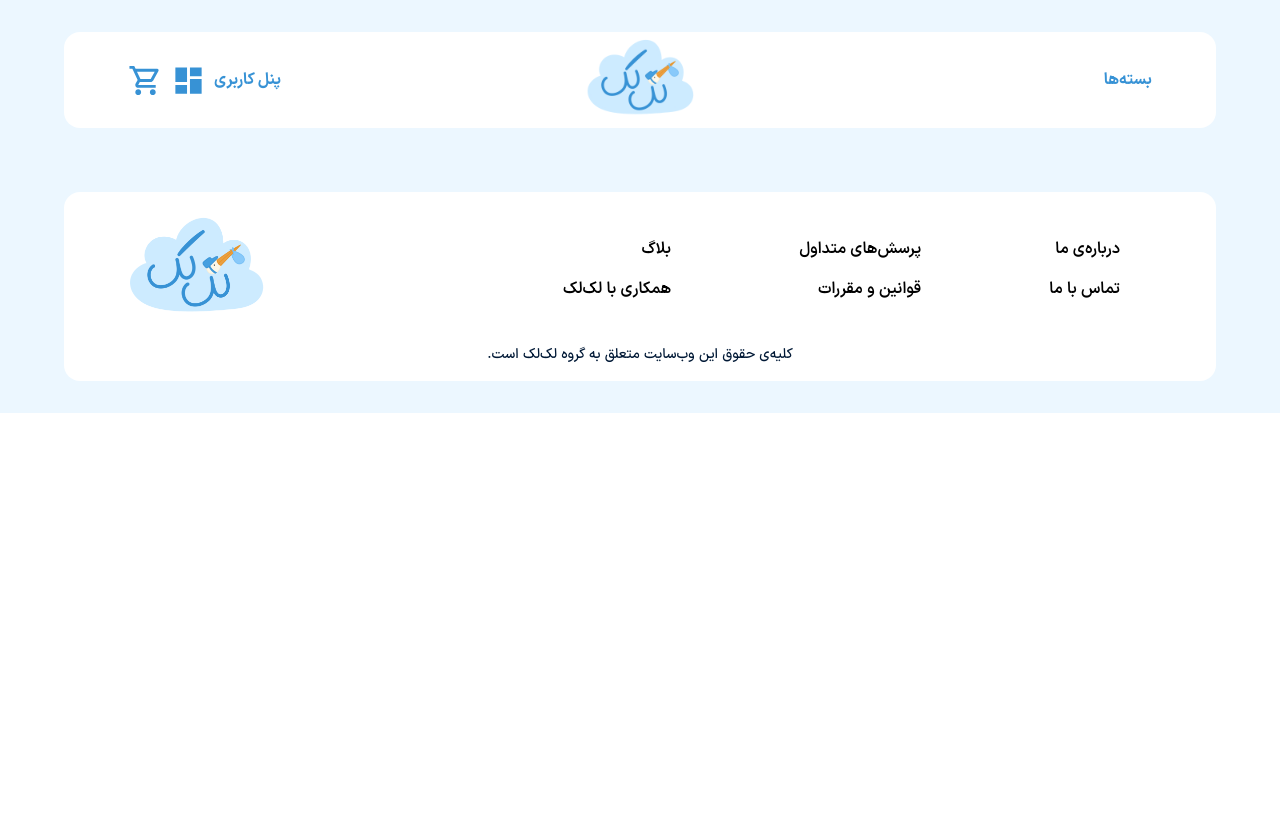
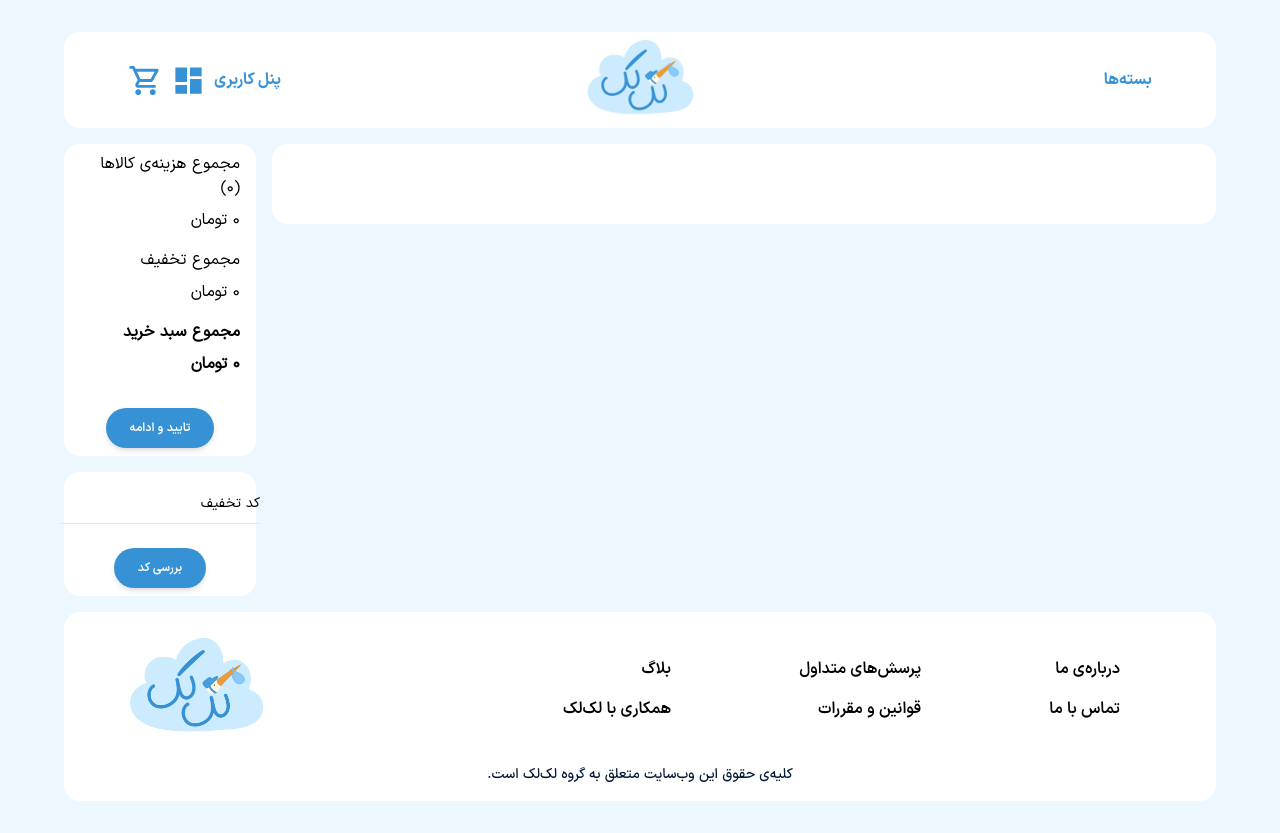
Before and after one commit to SAD-LakLak/Frontend, a React (Vite) app: page /cart in a window 1280 px wide. Before the commit the page ends 800 px from the top, so only its background shows below. Built offline with nearby package versions, Linux system fonts and the light colour scheme; sample sign-in values are in the browser's storage.

Commit message:
feat: Cart Page

```diff
--- a/index.html
+++ b/index.html
@@ -4,7 +4,7 @@
     <meta charset="UTF-8"/>
     <link rel="icon" type="image/svg+xml" href="/vite.svg"/>
     <meta name="viewport" content="width=device-width, initial-scale=1.0"/>
-    <title>Vite + React + TS</title>
+    <title>LakLakBox</title>
     <link rel="stylesheet" href="/src/assets/font/fonts.css"/>
 </head>
 <body>
--- a/src/components/Home/Home.tsx
+++ b/src/components/Home/Home.tsx
@@ -9,7 +9,7 @@ import axiosInstance from "../../constants/axiosConfig.ts";
 import {useState, useEffect} from 'react';
 import PackageCard from "../PackageCard.tsx";
 import {Package} from '../../types/Package.ts';
-import Slider from "@mui/material/Slider";
+import Slider from "react-slick";
 
 const bannerSettings = {
     dots: true,
@@ -34,7 +34,7 @@ const packageSettings = {
     rtl: true,
 };
 
-function Home({children}: { children: React.ReactNode }) {
+function Home() {
     const [recentPackages, setRecentPackages] = useState([]);
 
     useEffect(() => {
--- a/src/components/PackageCard.tsx
+++ b/src/components/PackageCard.tsx
@@ -15,7 +15,7 @@ const PackageCard: React.FC<PackageCardProps> = ({pack}) => {
             <p className=" font-IRANSansXDemiBold text-onBackground text-[16px] mt-6 mb-4" dir="rtl">{pack.name}</p>
             <p className=" font-IRANSansXRegular text-onBackground my-2" dir="rtl">{pack.summary}</p>
             <p className=" font-IRANSansXRegular text-onBackground mt-2" dir="rtl">
-                {replaceEnglishDigits(String(pack.total_price)) + " تومان "}
+                {replaceEnglishDigits(Math.floor(pack.total_price)/1000) + " هزار تومان "}
             </p>
         </div>
     );
--- a/src/context/CartContext.tsx
+++ b/src/context/CartContext.tsx
@@ -1,6 +1,6 @@
 import React, {createContext, useContext, useState, useEffect, ReactNode} from "react";
 
-interface CartItem {
+export interface CartItem {
     id: string;
     name: string;
     price: number;
@@ -12,6 +12,7 @@ interface CartContextType {
     count: number;
     finalPrice: number;
     addToCart: (item: CartItem) => void;
+    subtractFromCart: (id: string) => void;
     removeFromCart: (id: string) => void;
     clearCart: () => void;
     updateQuantity: (id: string, quantity: number) => void;
@@ -48,6 +49,16 @@ export const CartProvider: React.FC<CartProviderProps> = ({children}) => {
         });
     };
 
+    const subtractFromCart = (id: string, quantity: number = 1) => {
+        setCart((prevCart) => {
+            return prevCart
+                .map((item) =>
+                    item.id === id ? {...item, quantity: item.quantity - quantity} : item
+                )
+                .filter((item) => item.quantity > 0);
+        });
+    };
+
     const removeFromCart = (id: string) => {
         setCart((prevCart) => prevCart.filter((item) => item.id !== id));
     };
@@ -63,9 +74,21 @@ export const CartProvider: React.FC<CartProviderProps> = ({children}) => {
     };
 
     return (
-        <CartContext.Provider value={{cart, count, finalPrice, addToCart, removeFromCart, clearCart, updateQuantity}}>
+        <CartContext.Provider
+            value={{
+                cart,
+                count,
+                finalPrice,
+                addToCart,
+                subtractFromCart,
+                removeFromCart,
+                clearCart,
+                updateQuantity,
+            }}
+        >
             {children}
         </CartContext.Provider>
+
     );
 };
 
--- a/src/pages/Cart/Cart.tsx
+++ b/src/pages/Cart/Cart.tsx
@@ -1,17 +1,83 @@
-import React from "react";
+import React, {useState} from "react";
 import Header from "../../components/Home/Header.tsx";
 import Footer from "../../components/Home/Footer.tsx";
+import {useCart} from "../../context/CartContext.tsx";
+import {replaceEnglishDigits} from "../../utils/replacePersianNumbers.ts";
+import {Button, Input} from "@material-tailwind/react";
+import {PackageCart} from "./PackageCart.tsx";
 
 
 function Cart() {
+    const cart = useCart()
+    const [discount, setDiscount] = useState(0.1 * cart.finalPrice)
+    const [discountCode, setDiscountCode] = useState("")
+    const handleCheckDiscountCode = () => {
 
+    }
+    console.log(cart.cart[0])
     return (
         <>
 
-            <div className={"bg-primaryLight min-h-screens w-full py-8 px-16 flex flex-col gap-8"}>
-                <Header />
-                <div className={"flex gap-8"}>
-
+            <div className={"bg-primaryLight min-h-screen justify-between w-full py-8 px-16 flex flex-col gap-4"}>
+                <Header/>
+                <div className={"flex gap-4"}>
+                    {/*right middle*/}
+                    <div className={"flex flex-col w-5/6 min-h-full gap-4"}>
+                        {/*status bar*/}
+                        <div className={" w-full bg-white rounded-2xl min-h-20"}></div>
+                        <div
+                            className={"flex overflow-x-scroll w-full bg-transparent rounded-2xl h-full"}>
+                                {cart.cart.map((element) => <PackageCart cartItem={{...element}}/>)}
+                        </div>
+                    </div>
+                    {/*left middle*/}
+                    <div className={"flex flex-col w-1/6 justify-between gap-4"}>
+                        {/* prices */}
+                        <div
+                            className={"flex flex-col items-start bg-white justify-between rounded-2xl gap-4 h-full p-2 px-4"}>
+                            <div
+                                className={"flex flex-col font-IRANSansXRegular justify-between items-start gap-2"}>
+                                <p>{`مجموع هزینه‌ی کالاها (${replaceEnglishDigits(cart.count)})`}</p>
+                                <p>{`${replaceEnglishDigits(cart.finalPrice)} تومان`}</p>
+                            </div>
+                            <div
+                                className={"flex flex-col font-IRANSansXRegular justify-between items-start gap-2"}>
+                                <p>{`مجموع تخفیف`}</p>
+                                <p>{`${replaceEnglishDigits(discount)} تومان`}</p>
+                            </div>
+                            <div
+                                className={"flex flex-col font-IRANSansXRegular font-bold justify-between items-start gap-2"}>
+                                <p>{`مجموع سبد خرید`}</p>
+                                <p>{`${replaceEnglishDigits(cart.finalPrice - discount)} تومان`}</p>
+                            </div>
+                            <div className={"flex w-full justify-center"}>
+                                <Button
+                                    className="rounded-full w-fit bg-primary font-IRANSansXDemiBold mt-4">
+                                    تایید و ادامه‌
+                                </Button>
+                            </div>
+                        </div>
+                        {/*discount*/}
+                        <div
+                            className={"flex flex-col bg-white rounded-2xl gap-2 p-2 px-4 justify-between items-center"}>
+                            <Input
+                                label="کد تخفیف"
+                                type="text"
+                                value={discountCode}
+                                onChange={(e) => setDiscountCode(e.target.value)}
+                                color="blue"
+                                variant={"standard"}
+                                className="font-IRANSansXRegular"
+                            />
+                            <div className={"flex w-full justify-center"}>
+                                <Button
+                                    onClick={handleCheckDiscountCode}
+                                    className="rounded-full w-fit bg-primary font-IRANSansXDemiBold mt-4">
+                                    بررسی کد‌
+                                </Button>
+                            </div>
+                        </div>
+                    </div>
                 </div>
                 <Footer/>
             </div>
--- /dev/null
+++ b/src/pages/Cart/PackageCart.tsx
@@ -0,0 +1,64 @@
+import {useEffect, useState} from "react";
+import {Package} from "../../types/Package.ts";
+import {fetchPackage} from "../Packages/id/Package.ts";
+import {replaceEnglishDigits} from "../../utils/replacePersianNumbers.ts";
+import {Add, Remove} from "@mui/icons-material"
+import {CartItem, useCart} from "../../context/CartContext.tsx";
+import DeleteForeverRoundedIcon from '@mui/icons-material/DeleteForeverRounded';
+
+interface IPackageCartProps {
+    cartItem: CartItem
+}
+
+export function PackageCart({cartItem}: IPackageCartProps) {
+    const cart = useCart()
+    const [pack, setPack] = useState<Package>({} as Package);
+    const [isRemoved, setIsRemoved] = useState(false)
+
+    useEffect(() => {
+        fetchPackage(cartItem.id,setPack)
+    }, []);
+
+    const handleAdd = () => {
+        cart.addToCart({
+            id: pack.id,
+            name: pack.name,
+            price: pack.total_price,
+            quantity: 1,
+        })
+    }
+    const handleSub = () => {
+        if (cartItem.quantity <= 1) {
+            return
+        }
+        cart.subtractFromCart(cartItem.id)
+    }
+
+    const handleRemove = () => {
+        cart.removeFromCart(pack.id)
+        setIsRemoved(true)
+    }
+
+    return (
+        <>
+            {!isRemoved && <div
+                className={"bg-white flex flex-col justify-start gap-4 items-center w-1/4 my-1 rounded-2xl py-4 shadow-md"}>
+                <img className={"w-full px-10 rounded-2xl"} src={pack.image}/>
+                <p className={"font-IRANSansXDemiBold"}>{replaceEnglishDigits(pack.name)}</p>
+                <p className={"font-IRANSansXRegular"}>{replaceEnglishDigits(`${Math.floor(pack.total_price)} تومان`)}</p>
+                <div className={"flex justify-between items-center"}>
+                    <div className={"flex justify-start gap-1  items-center"}>
+                        <Add onClick={handleAdd} color={"primary"} className={"hover:cursor-pointer"}/>
+                        <div className={"shadow-2xl bg-primaryLight rounded-md p-2"}>
+                            {replaceEnglishDigits(cartItem.quantity)}
+                        </div>
+                        <Remove onClick={handleSub} color={"primary"} className={"hover:cursor-pointer"}/>
+                    </div>
+                    <DeleteForeverRoundedIcon color={"primary"} fontSize={"large"}
+                                              onClick={handleRemove}
+                                              className={"absolute -mr-16 hover:cursor-pointer"}/>
+                </div>
+            </div>}
+        </>
+    )
+}
--- /dev/null
+++ b/src/pages/Packages/id/Package.ts
@@ -0,0 +1,8 @@
+import axiosInstance from "../../../constants/axiosConfig.ts";
+import {Package} from "../../../types/Package.ts";
+
+export async function fetchPackage(id:number,setPack: (Package) => void) {
+    const response = await axiosInstance.get(`/packages/?`);
+    const targetPackage = response.data.results.find((item) => item.id == id);
+    setPack(targetPackage)
+}
```
Also changed, not shown: src/pages/Packages/id/SinglePackage.tsx (+7 -12 lines), src/pages/Packages/packages.ts (deleted).
